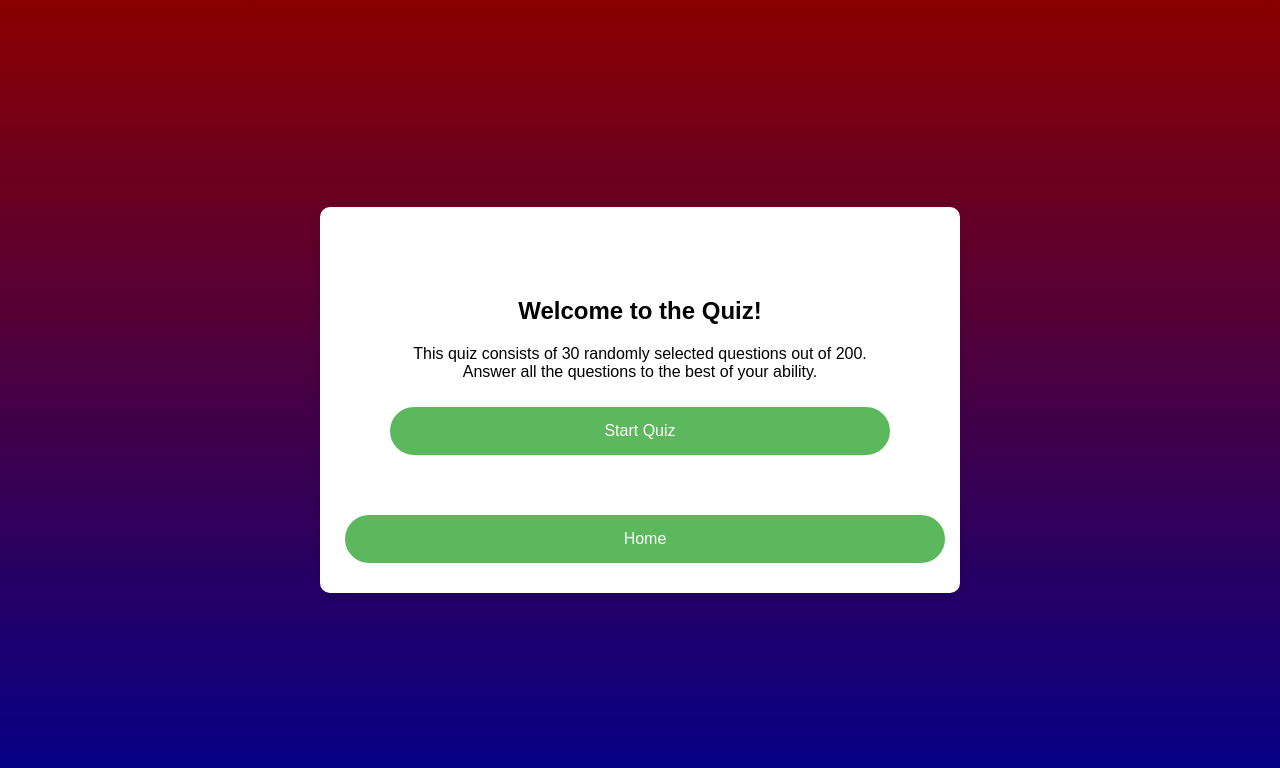
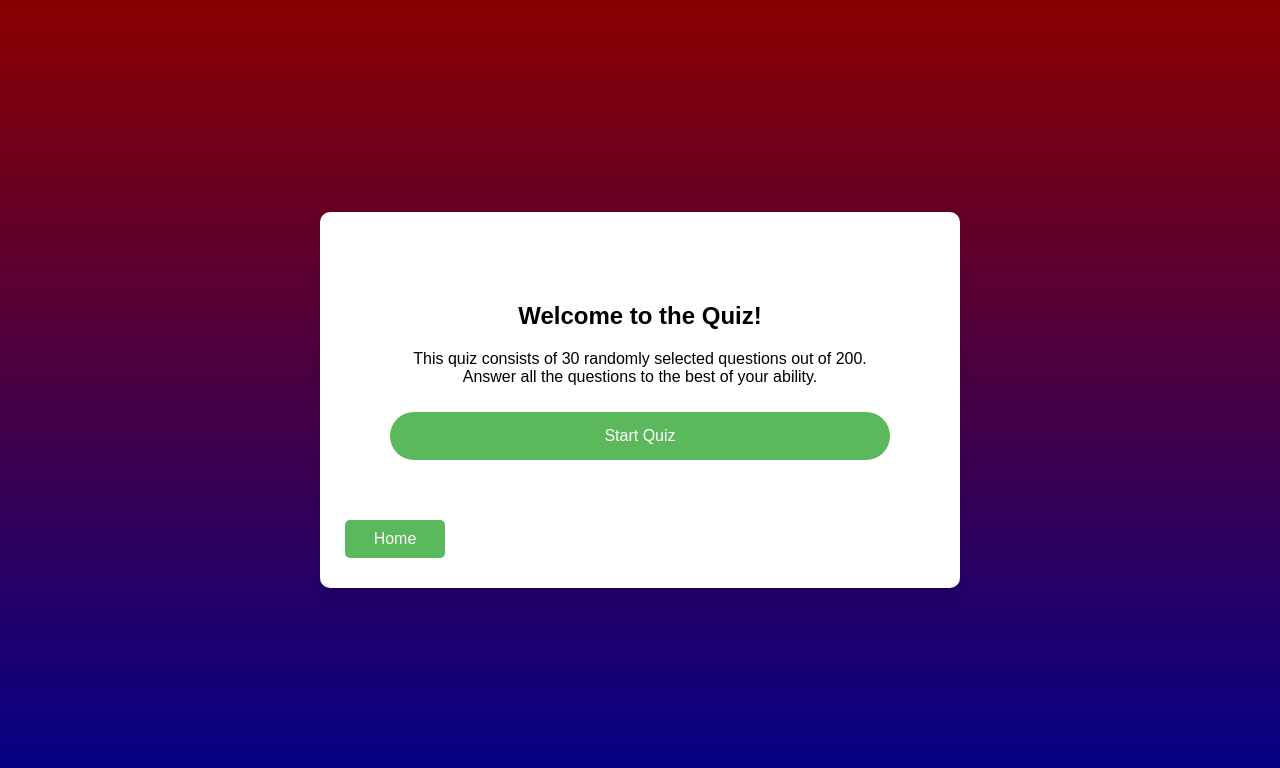
Before and after one commit to khenma09/quiz-app, a plain HTML site: page index.html in a window 1280 px wide. Drawn offline with Linux system fonts and the light colour scheme.

Commit message:
Update quiz functionality again and again

```diff
--- a/style.css
+++ b/style.css
@@ -79,8 +79,23 @@ button:hover {
 #next-btn,
 #prev-btn,
 #home-btn {
-	display: inline-block;
+	display: inline-block; /* Ensure buttons are visible */
+	padding: 10px 20px;
 	margin: 10px 5px;
+	background-color: #5cb85c;
+	color: white;
+	border: none;
+	border-radius: 5px;
+	cursor: pointer;
+	font-size: 16px;
+	text-align: center;
+	width: 100px; /* Set a width so it's not too wide on mobile */
+}
+
+#next-btn:hover,
+#prev-btn:hover,
+#home-btn:hover {
+	background-color: #4cae4c;
 }
 
 /* Result box styling */
```
